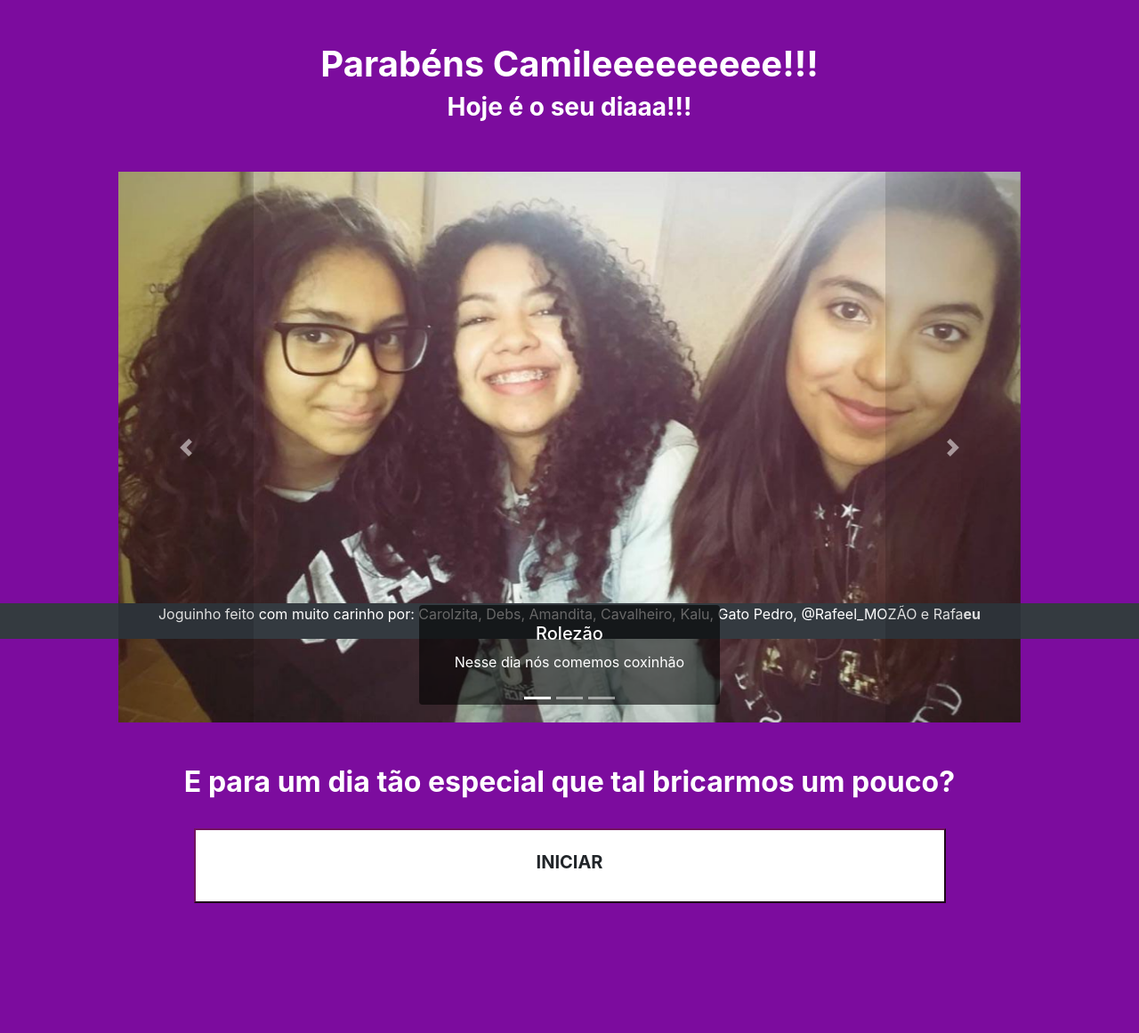
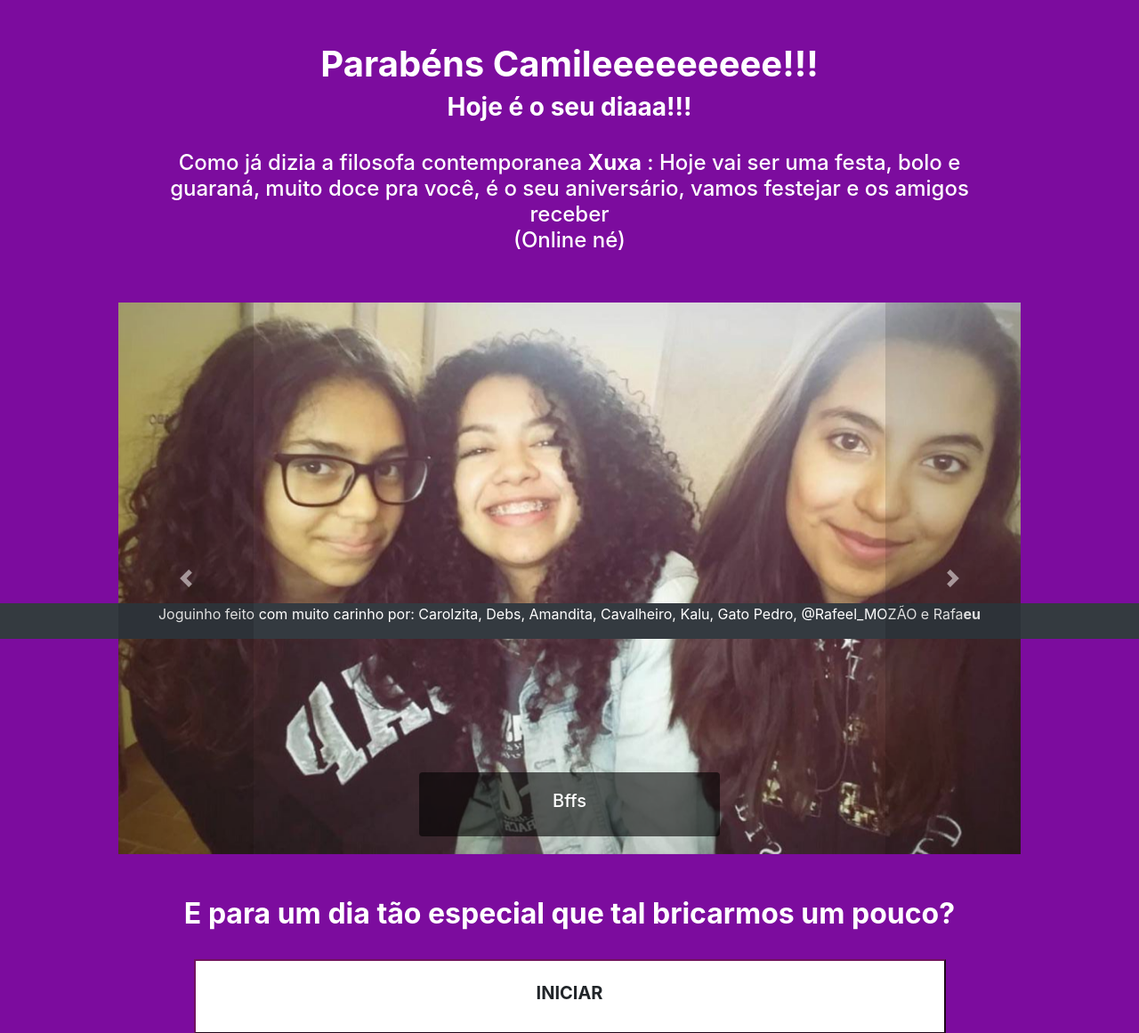
Before and after one commit to rafaeldamiam/quizica, a PHP site: page /surprisequiz/ in a window 1280 px wide. Shown: the part 82-1243 px from the top of the page at 89% size. Before the commit the page ends 1097 px from the top, so only its background shows below. Run offline with PHP 8.4, Linux system fonts and the light colour scheme; data that the repository does not hold is empty; some libraries are stand-ins or nearby versions.

Commit message:
Att finais

```diff
--- a/visao/paginas/inicial.visao.php
+++ b/visao/paginas/inicial.visao.php
@@ -3,36 +3,81 @@
             <div class="text-center mb-5 col-12">
                 <h1 class="font-weight-bold text-white">Parabéns Camileeeeeeeee!!!</h1>
                 <h3 class="font-weight-bold text-white">Hoje é o seu diaaa!!! </h3>
+                <br>
+                <h4 class="font-weight text-white">Como já dizia a filosofa contemporanea <b>Xuxa</b> :
+                Hoje vai ser uma festa,
+                bolo e guaraná,
+                muito doce pra você,
+                é o seu aniversário,
+                vamos festejar
+                e os amigos receber <br> (Online né)</h4>
             </div>
         </div>
     </div>
 
     <div id="carouselExampleIndicators" class="carousel slide mb-5" data-ride="carousel">
-        <ol class="carousel-indicators">
+        <!-- <ol class="carousel-indicators">
             <li data-target="#carouselExampleIndicators" data-slide-to="0" class="active"></li>
             <li data-target="#carouselExampleIndicators" data-slide-to="1"></li>
             <li data-target="#carouselExampleIndicators" data-slide-to="2"></li>
-        </ol>
+        </ol> -->
         <div class="carousel-inner">
             <div class="carousel-item active">
                 <img class="d-block w-100" src="./publico/imgs/img1.jpeg" alt="First slide">
                 <div class="carousel-caption d-none d-md-block m-auto col-4 rounded bg-caption">
-                    <h5>Rolezão</h5>
-                    <p>Nesse dia nós comemos coxinhão</p>
+                    <h5>Bffs</h5>
                 </div>
             </div>
             <div class="carousel-item">
                 <img class="d-block w-100" src="./publico/imgs/img2.jpeg" alt="Second slide">
                 <div class="carousel-caption d-none d-md-block m-auto col-4 rounded bg-caption">
-                    <h5>Rolezin</h5>
-                    <p>Nesse dia nós comemos coxinha</p>
+                    <h5>Purpura</h5>
+                    <p>Melhor equipe de todas!!!</p>
                 </div>
             </div>
             <div class="carousel-item">
                 <img class="d-block w-100" src="./publico/imgs/img3.jpeg" alt="Second slide">
                 <div class="carousel-caption d-none d-md-block m-auto col-4 rounded bg-caption">
-                    <h5>Rolezin</h5>
-                    <p>Nesse dia nós comemos coxinha</p>
+                    <h5>Club das Najas</h5>
+                </div>
+            </div>
+            <div class="carousel-item">
+                <img class="d-block w-100" src="./publico/imgs/jaoPosando.jpeg" alt="Second slide">
+                <div class="carousel-caption d-none d-md-block m-auto col-4 rounded bg-caption">
+                    <h5>Abigos</h5>
+                </div>
+            </div>
+            <div class="carousel-item">
+                <img class="d-block w-100" src="./publico/imgs/migas.jpeg" alt="Second slide">
+                <div class="carousel-caption d-none d-md-block m-auto col-4 rounded bg-caption">
+                    <h5>Monocromática</h5>
+                </div>
+            </div>
+            <div class="carousel-item">
+                <img class="d-block w-100" src="./publico/imgs/natal.jpeg" alt="Second slide">
+                <div class="carousel-caption d-none d-md-block m-auto col-4 rounded bg-caption">
+                    <h5>Rolezin Aleatório</h5>
+                    <p>Foto focada somente na beleza do Sr.Cavalherie</p>
+                </div>
+            </div>
+            <div class="carousel-item">
+                <img class="d-block w-100" src="./publico/imgs/piscina.jpeg" alt="Second slide">
+                <div class="carousel-caption d-none d-md-block m-auto col-4 rounded bg-caption">
+                    <h5>Fotinha Aleatória</h5>
+                </div>
+            </div>
+            <div class="carousel-item">
+                <img class="d-block w-100" src="./publico/imgs/seminario.jpeg" alt="Second slide">
+                <div class="carousel-caption d-none d-md-block m-auto col-4 rounded bg-caption">
+                    <h5>Seminário da Dianice</h5>
+                    <p>Naquele ânimo de segunda</p>
+                </div>
+            </div>
+            <div class="carousel-item">
+                <img class="d-block w-100" src="./publico/imgs/treno.jpeg" alt="Second slide">
+                <div class="carousel-caption d-none d-md-block m-auto col-4 rounded bg-caption">
+                    <h5>Rafael que se cuide KKK</h5>
+                    <p>Melhores amigos ou Crushes?</p>
                 </div>
             </div>
         </div>
```
Also changed, not shown: publico/imgs/arvoreBonetinha.jpeg (added), publico/imgs/comilona.jpeg (added), publico/imgs/festajunina.jpeg (added), publico/imgs/jaoPosando.jpeg (added), publico/imgs/migas.jpeg (added), publico/imgs/natal.jpeg (added), publico/imgs/piscina.jpeg (added), publico/imgs/seminario.jpeg (added), publico/imgs/treno.jpeg (added).
